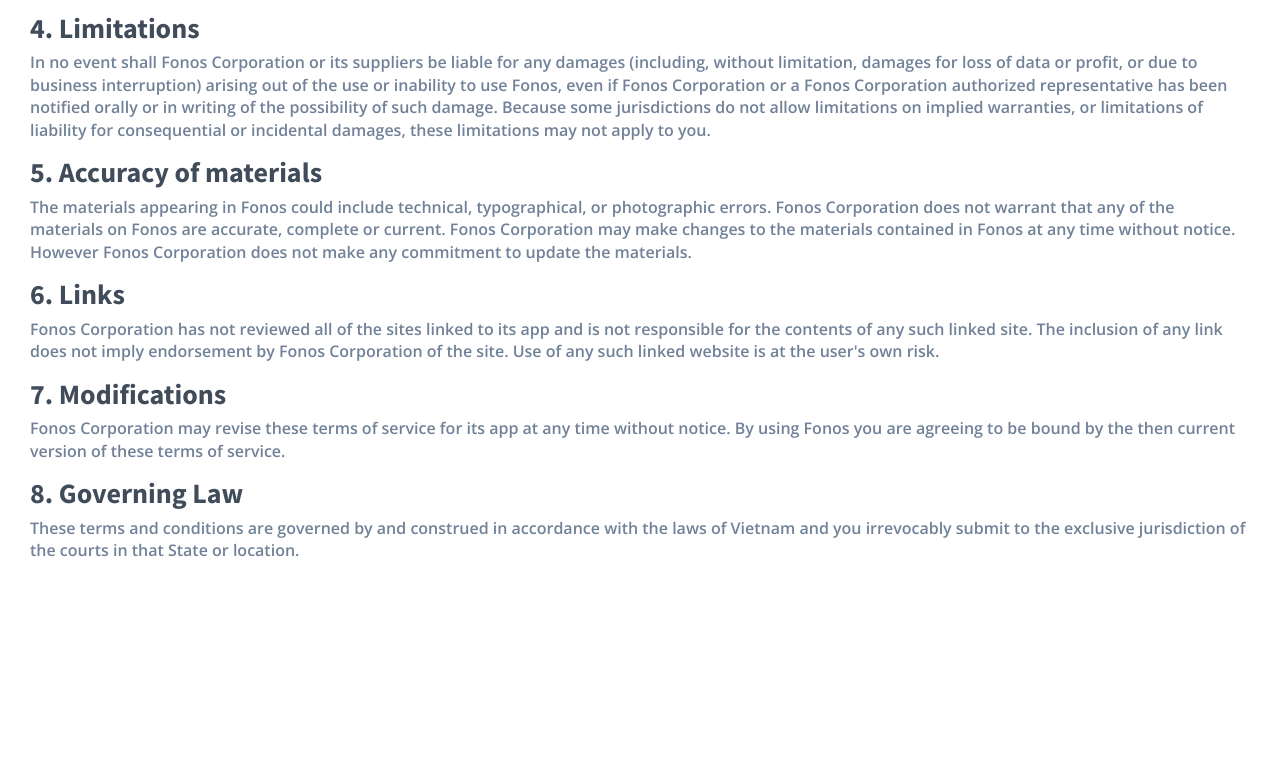
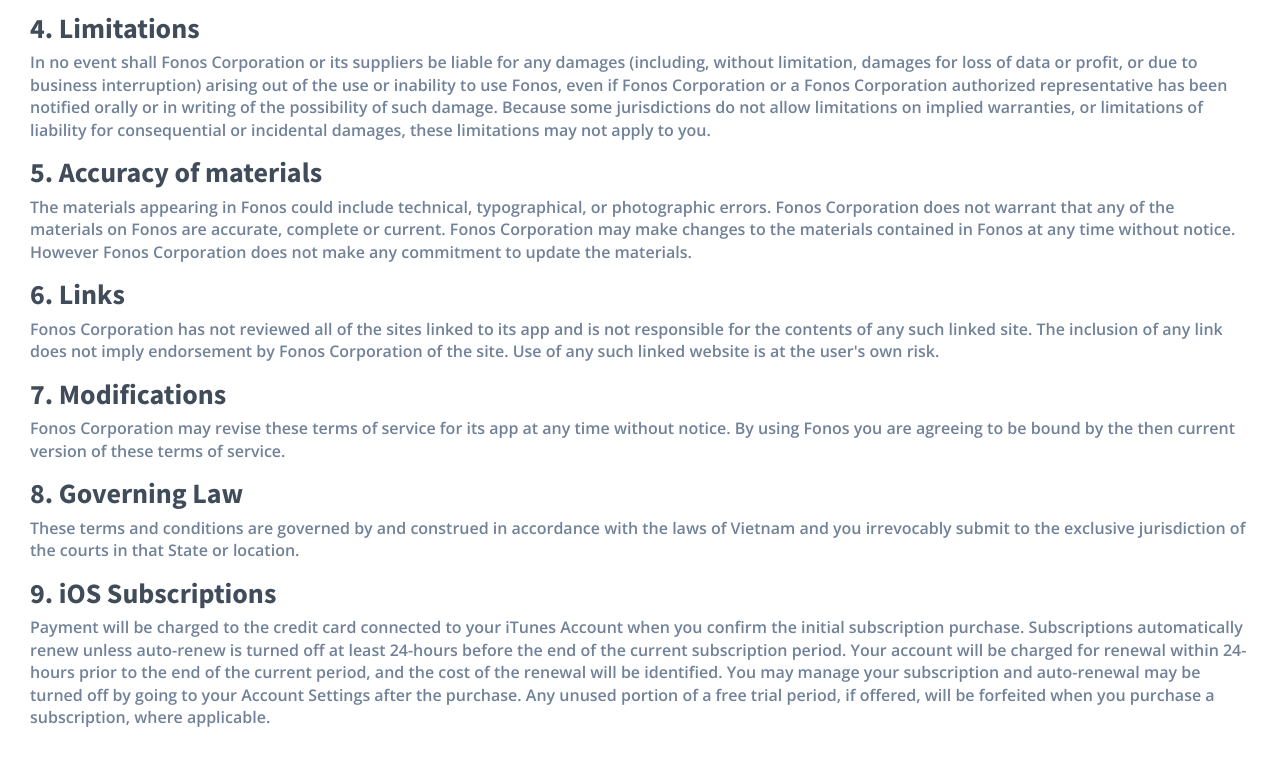
Before and after one commit to oscarjes/fonos, a website: page terms.html in a window 1280 px wide. Shown: the part 628-1394 px from the top of the page. Before the commit the page ends 1236 px from the top, so only its background shows below. Drawn offline with nearby package versions, Linux system fonts and the light colour scheme.

Commit message:
add iOS subscription terms

```diff
--- a/terms.html
+++ b/terms.html
@@ -123,6 +123,19 @@
         with the laws of Vietnam and you irrevocably submit to the exclusive
         jurisdiction of the courts in that State or location.
       </p>
+      <h3>9. iOS Subscriptions</h3>
+      <p>
+        Payment will be charged to the credit card connected to your iTunes
+        Account when you confirm the initial subscription purchase.
+        Subscriptions automatically renew unless auto-renew is turned off at
+        least 24-hours before the end of the current subscription period. Your
+        account will be charged for renewal within 24-hours prior to the end of
+        the current period, and the cost of the renewal will be identified. You
+        may manage your subscription and auto-renewal may be turned off by going
+        to your Account Settings after the purchase. Any unused portion of a
+        free trial period, if offered, will be forfeited when you purchase a
+        subscription, where applicable.
+      </p>
     </div>
     <!-- .main -->
 
```
